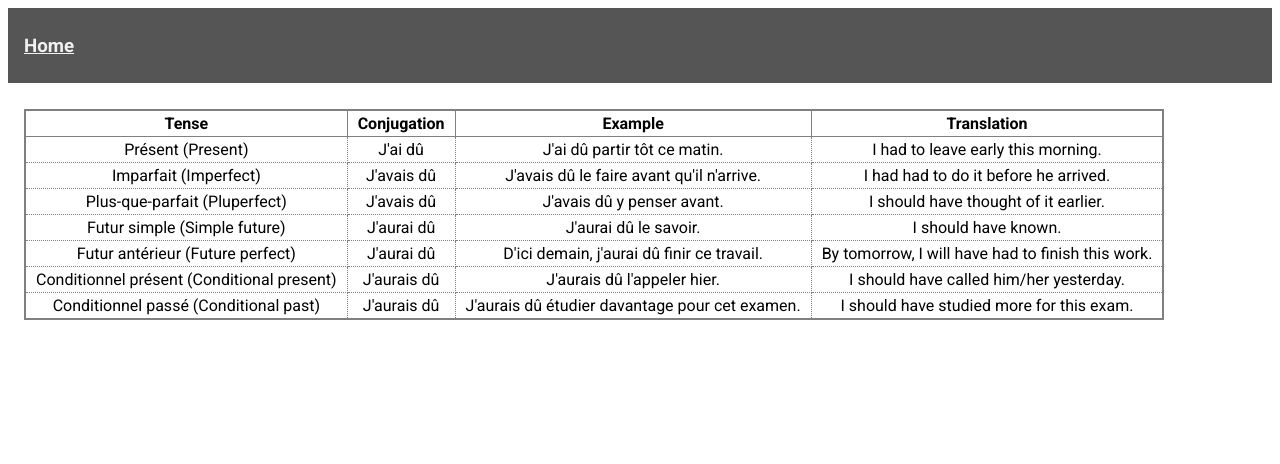
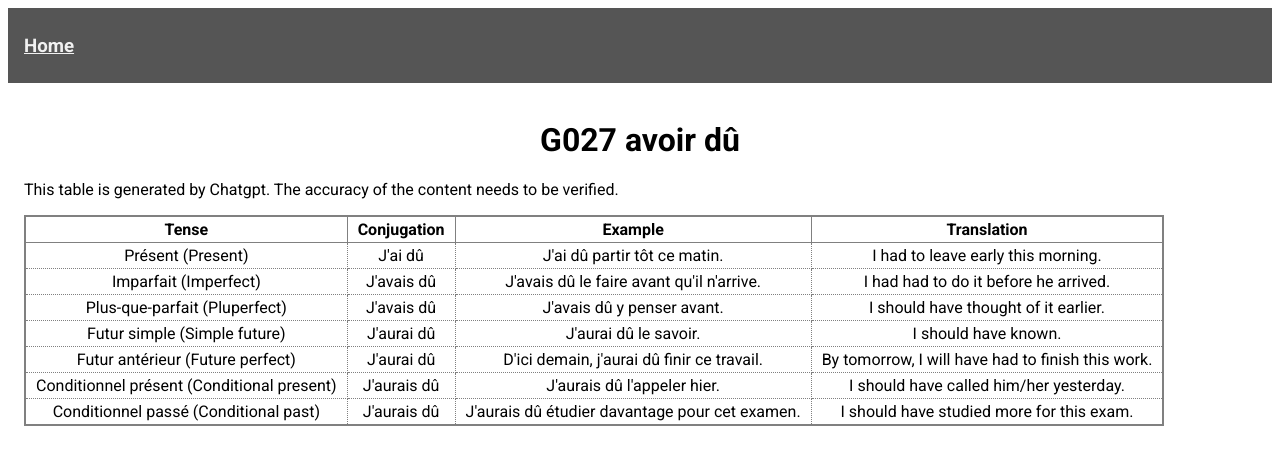
Before and after one commit to clary-xiaodan-zhang/french, a plain HTML site: page G027 avoir dû.html in a window 1280 px wide. Drawn offline with Linux system fonts and the light colour scheme.

Commit message:
G027 okay

```diff
--- a/G027 avoir dû.html
+++ b/G027 avoir dû.html
@@ -11,7 +11,7 @@
 		href="https://fonts.googleapis.com/css2?family=Roboto:ital,wght@0,100;0,300;0,400;0,500;0,700;0,900;1,100;1,300;1,400;1,500;1,700;1,900&display=swap"
 		rel="stylesheet">
 
-	<title>G026 avoir dû</title>
+	<title>G027 avoir dû</title>
 	<link rel="icon" type="image/x-icon" href="/images/favicon.ico">
 </head>
 
@@ -38,6 +38,8 @@
 
 	<div class="content">
 
+    <h1>G027 avoir dû</h1>
+    <p>This table is generated by Chatgpt. The accuracy of the content needs to be verified.</p>
     <table>
       <thead>
           <tr>
@@ -93,7 +95,7 @@
       </tbody>
     </table>
 
-
+  </div>
 </body>
 
 </html>
```
Also changed, not shown: index.html (+1 -1 lines). Lines whose indentation alone changed are shown as unchanged.
